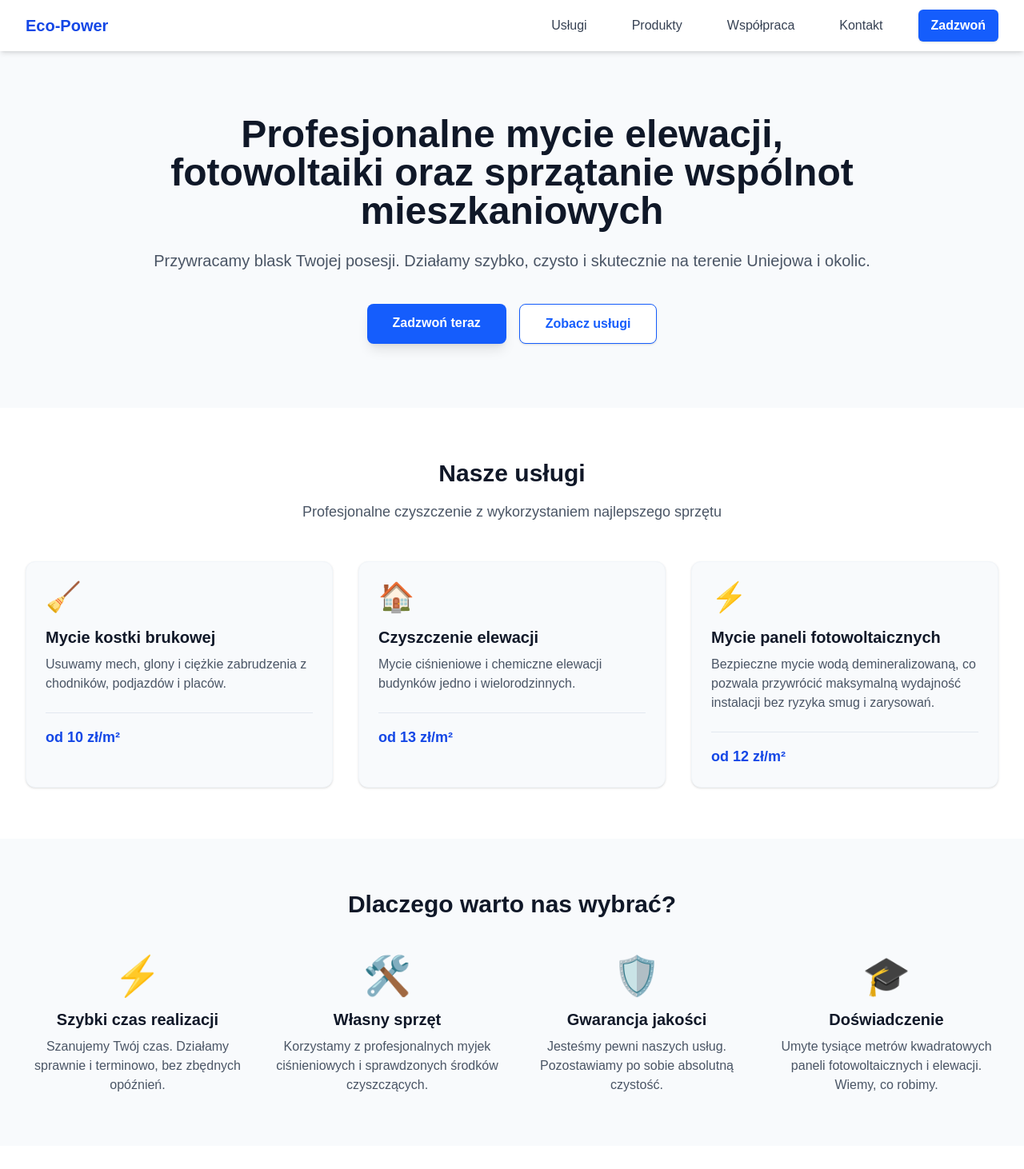
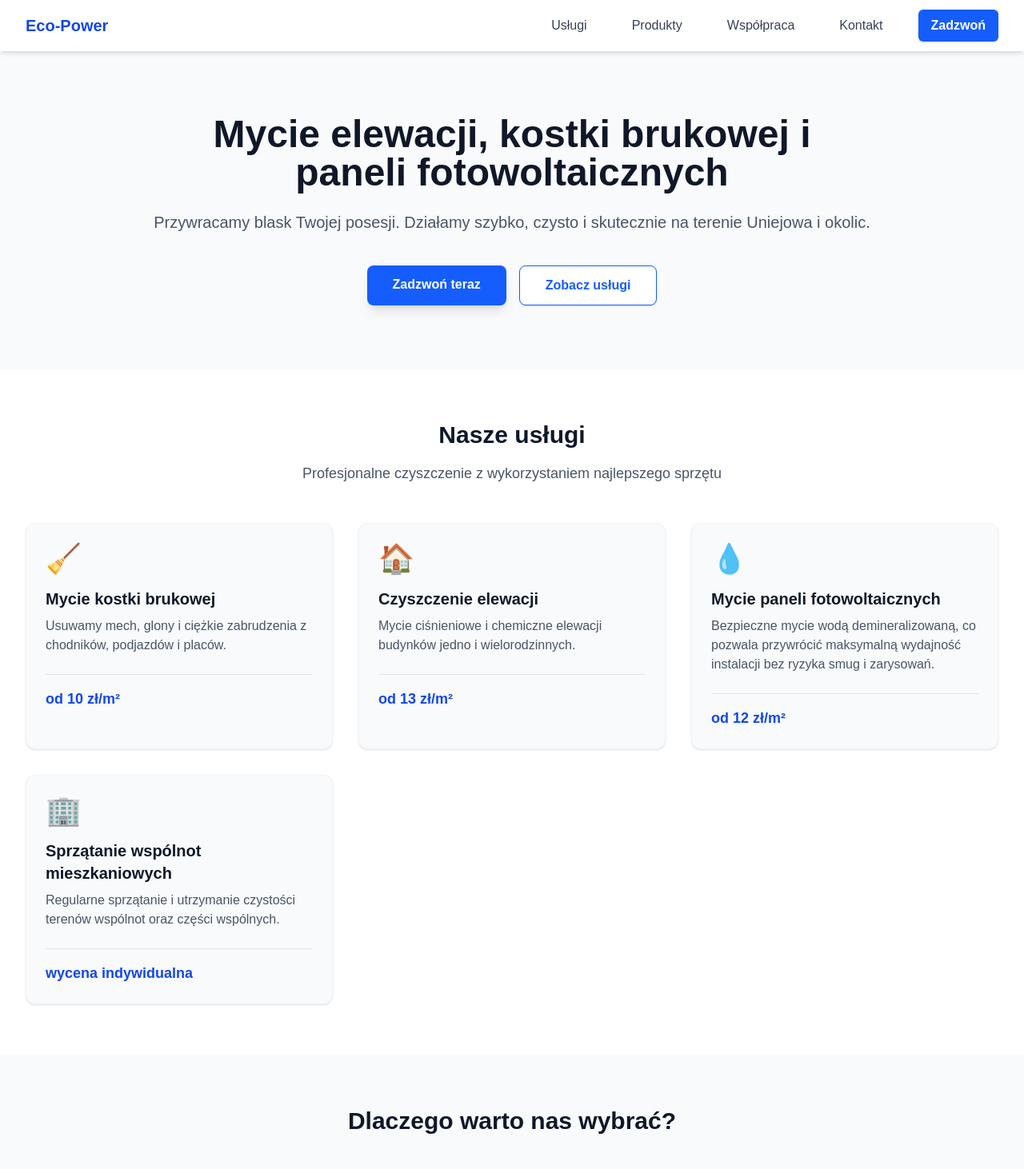
Before and after one commit to cyps0nik/washBrand, a Next.js app: page / in a window 1280 px wide. Shown: the top 1462 px of the page at 80% size. Built offline with nearby package versions, Linux system fonts and the light colour scheme.

Commit message:
poprawy przed dalsza ewolucja

```diff
--- a/app/produkty/page.jsx
+++ b/app/produkty/page.jsx
@@ -41,7 +41,6 @@ export default function ProduktyPage() {
                     </div>
                 </div>
 
-                // ... (początek pliku pozostaje bez zmian)
 
                 {/* Siatka produktów */}
                 <div className="grid grid-cols-1 md:grid-cols-2 lg:grid-cols-3 gap-8">
--- a/data/content.js
+++ b/data/content.js
@@ -1,17 +1,24 @@
-// === EDYTUJ TYLKO TUTAJ — reszta kodu aktualizuje się automatycznie ===
+// =====================================================================
+// data/content.js – JEDNO miejsce z treścią strony Eco-Power.
+// Zmieniasz tekst w cudzysłowach. Nie usuwaj przecinków, nawiasów ani nazw
+// przed dwukropkiem (np. "nazwa:"), bo strona przestanie działać.
+// Pola z "TODO" to dane przykładowe – trzeba je podmienić na prawdziwe.
+// =====================================================================
 
 export const firma = {
     nazwa: "Eco-Power",
     telefon: "+48 609 447 056",
-    email: "arti19-89@o2.pl", // <-- wpisz swój adres e-mail
-    miasto: "ul. Targowa 29 lok. 25, 99-210 Uniejów",
-    nip: "8281383349", // <-- wpisz NIP (opcjonalnie)
+    email: "arti19-89@o2.pl",
+    miasto: "ul. Targowa 29 lok. 25, 99-210 Uniejów", // UWAGA: to pełny adres (nazwa pola historyczna)
+    miejscowosc: "Uniejów",                           // do SEO i nagłówków
+    zasiegKm: 70,                                     // promień dojazdu; zgodny z FAQ
+    nip: "8281383349",
     facebook: "https://www.facebook.com/profile.php?id=100048712626636",
     instagram: "https://www.instagram.com/ecopower2023/"
 };
 
 export const hero = {
-    naglowek: "Profesjonalne mycie elewacji, fotowoltaiki oraz sprzątanie wspólnot mieszkaniowych", //do zmiany bo za dlugie
+    naglowek: "Mycie elewacji, kostki brukowej i paneli fotowoltaicznych",
     podtytul: "Przywracamy blask Twojej posesji. Działamy szybko, czysto i skutecznie na terenie Uniejowa i okolic.",
     przyciskGlosny: "Zadzwoń teraz",
     przyciskCichy: "Zobacz usługi"
@@ -37,12 +44,18 @@ export const uslugi = [
         nazwa: "Mycie paneli fotowoltaicznych",
         opis: "Bezpieczne mycie wodą demineralizowaną, co pozwala przywrócić maksymalną wydajność instalacji bez ryzyka smug i zarysowań.",
         cena: "od 12 zł/m²",
-        ikona: "⚡", // Możemy tu wstawić emoji 🧱 lub ikonę
+        ikona: "💧",
+    },
+    {
+        id: "wspolnoty",
+        nazwa: "Sprzątanie wspólnot mieszkaniowych",
+        opis: "Regularne sprzątanie i utrzymanie czystości terenów wspólnot oraz części wspólnych.",
+        cena: "wycena indywidualna",
+        ikona: "🏢",
     }
 ];
 
-// we fragmentach pliku data/content.js znajdź i zaktualizuj:
-
+// TODO: dane przykładowe (zdjęcia z picsum, ceny i nazwy produktów) – podmienić lub usunąć sekcję
 export const produkty = [
     {
         id: "p1",
@@ -50,7 +63,7 @@ export const produkty = [
         opis: "Profesjonalny preparat usuwający głębokie zabrudzenia, mech i glony. Bezpieczny dla wszystkich rodzajów betonu. Pojemność: 5L.",
         cena: "89 zł",
         dostepnosc: true,
-        // Ścieżka do zdjęcia (może być link zewnętrzny lub plik w folderze public np. "/zdjecia/produkt-1.jpg")
+        // Zdjęcie: link zewnętrzny albo plik z folderu public, np. "/zdjecia/produkt-1.jpg"
         zdjecie: "https://picsum.photos/seed/chemia1/400/400"
     },
     {
@@ -66,11 +79,10 @@ export const produkty = [
         nazwa: "Pianka aktywna do elewacji",
         opis: "Wydajny środek do mycia ciśnieniowego fasad budynków. Skutecznie usuwa sadzę i kurz. Pojemność: 5L.",
         cena: "110 zł",
-        dostepnosc: false, // Przykładowo produkt chwilowo niedostępny
+        dostepnosc: false, // false = produkt chwilowo niedostępny
         zdjecie: "https://picsum.photos/seed/chemia3/400/400"
     }
 ];
-// ... (tutaj znajdują się wcześniej dodane: firma, hero, uslugi, produkty)
 
 export const dlaczegoMy = [
     {
@@ -99,6 +111,8 @@ export const dlaczegoMy = [
     },
 ];
 
+// TODO: zdjęcia przykładowe z picsum – podmienić na prawdziwe realizacje.
+// Własne zdjęcia wrzuć do public/zdjecia/ i wpisz ścieżkę, np. "/zdjecia/podjazd-przed.jpg"
 export const galeria = [
     {
         id: "g1",
@@ -134,9 +148,12 @@ export const faq = [
     {
         id: "f3",
         pytanie: "Czy wycena usługi kosztuje?",
-        odpowiedz: "Nie, cena usługi jest w pełni bezpłatna.",
+        odpowiedz: "Nie, wycena usługi jest w pełni bezpłatna.",
     }
 ];
+
+// TODO: to są NIEPRAWDZIWE nazwy przykładowe. Przed publikacją wpisać realnych
+// klientów (za ich zgodą) albo usunąć sekcję – fałszywe referencje to ryzyko prawne i wizerunkowe.
 export const zaufaliNam = [
     { id: "z1", nazwa: "Wspólnota Mieszkaniowa 'Słoneczna'" },
     { id: "z2", nazwa: "Firma Budowlana Kowalbud" },
@@ -144,12 +161,16 @@ export const zaufaliNam = [
     { id: "z4", nazwa: "Osiedle Zielone Tarasy" },
     { id: "z5", nazwa: "Zarząd Dróg i Zieleni" }
 ];
-// Przyszła struktura dla wujka
-// export const galeria = [
-//     {
-//         id: "projekt1",
-//         tytul: "Mycie podjazdu z kostki",
-//         zdjeciePrzed: "/zdjecia/podjazd-przed.jpg",
-//         zdjeciePo: "/zdjecia/podjazd-po.jpg"
-//     }
-// ];
+
+// NOWE (jeszcze nieużywane przez komponenty – sekcja pojawi się w kolejnym kroku).
+// Dodawaj tylko PRAWDZIWE opinie, najlepiej za zgodą klienta. Wzór:
+// { id: "o1", imie: "Anna K.", miejscowosc: "Uniejów", tresc: "Kostka jak nowa, polecam!", ocena: 5 },
+export const opinie = [];
+
+// NOWE: stawki do kalkulatora orientacyjnej ceny (zgodne z cennikiem w `uslugi`).
+// Klucz = id usługi, wartość = zł za m². Zmiana tutaj nie zmienia wyświetlanej ceny w `uslugi`.
+export const stawki = {
+    kostka: 10,
+    elewacja: 13,
+    panele: 12
+};
```
